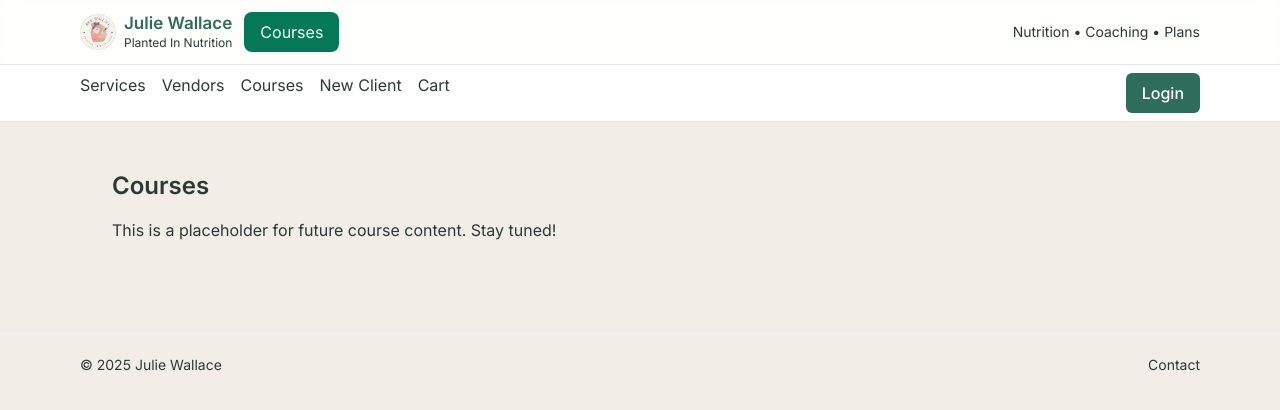
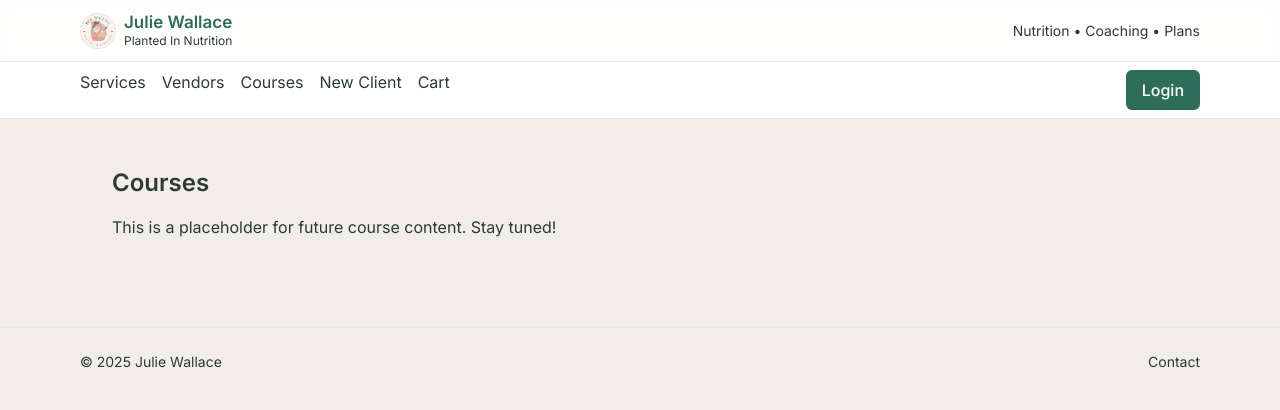
Before and after one commit to mr601s/nutritionist-marketplace-crm, a Next.js app: page /courses in a window 1280 px wide. Shown: the top 410 px of the page. Built offline with nearby package versions, Linux system fonts and the light colour scheme.

Commit message:
Remove Courses button from BrandHeader

```diff
--- a/components/BrandHeader.tsx
+++ b/components/BrandHeader.tsx
@@ -7,14 +7,13 @@ export default function BrandHeader() {
   return (
     <header className="border-b bg-white/90 backdrop-blur">
       <div className="mx-auto max-w-6xl px-4 py-3 flex items-center gap-3">
-        <Link href="/" className="flex items-center gap-2">
+        <Link className="flex items-center gap-2" href="/">
           <Image src="/logo.jpg" alt={brand.name} width={36} height={36} className="rounded-full" priority />
           <div className="leading-tight">
             <div className="font-semibold text-[17px]" style={{color:brand.colors.primary}}>{brand.name}</div>
             <div className="text-xs text-brand.sage">{brand.tagline}</div>
           </div>
         </Link>
-        <Link href="/courses" className="inline-flex items-center rounded-lg px-4 py-2 bg-emerald-700 text-white hover:bg-emerald-800 transition">Courses</Link>
         <div className="ml-auto flex items-center gap-3 text-sm">
           <span className="hidden sm:inline text-brand.sage">Nutrition • Coaching • Plans</span>
         </div>
```
